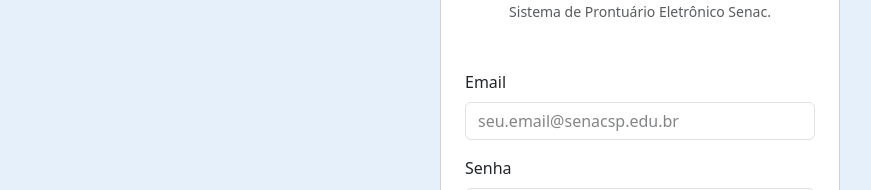
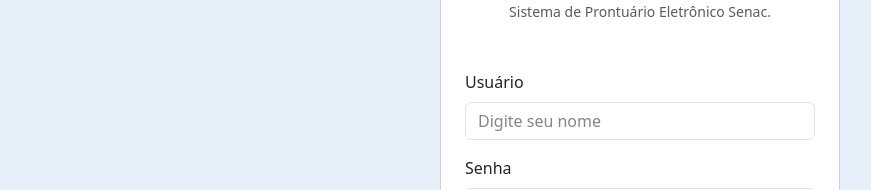
Before and after one commit to eduardoberettarod/PI-prontuario-eletronico, a React (Vite) app: page / in a window 1280 px wide. Shown: the part 285-475 px from the top of the page, without its empty margins (0-871 px from the left). Built offline with nearby package versions, Linux system fonts and the light colour scheme.

Commit message:
erros
arrumando o caminho do botao de entrar na pagina de login

```diff
--- a/package.json
+++ b/package.json
@@ -14,7 +14,7 @@
     "icons": "^1.0.0",
     "react": "^19.2.0",
     "react-dom": "^19.2.0",
-    "react-router-dom": "^7.10.1"
+    "react-router-dom": "^7.12.0"
   },
   "devDependencies": {
     "@eslint/js": "^9.39.1",
--- a/src/pages/Login/Login.jsx
+++ b/src/pages/Login/Login.jsx
@@ -1,42 +1,74 @@
-import React from 'react'
+import { useRef } from 'react'
+import { useNavigate } from 'react-router-dom'
 import './Login.css'
-import logo from '/image/logo.svg';
+import logo from '/image/logo.svg'
 
 const Login = () => {
+
+    const NomeUsuario = useRef(null)
+    const SenhaUsuario = useRef(null)
+
+    const navigate = useNavigate()
+
+    function handleSubmitLogin(e) {
+        e.preventDefault()
+
+        const usuario = NomeUsuario.current.value
+        const senha = SenhaUsuario.current.value
+
+        // teste
+        alert(`Usuário: ${usuario} | Senha: ${senha}`)
+
+        // redireciona para /index
+        navigate('/index')
+    }
+
     return (
-        <>
-            <section id='login-page-section' className='d-flex align-items-center justify-content-center' style={{ minHeight: '100vh' }}>
-
-                <img src={logo} alt="logo" className='icon-logo-login'/>
-
+        <section
+            id='login-page-section'
+            className='d-flex align-items-center justify-content-center'
+            style={{ minHeight: '100vh' }}
+        >
+            <img src={logo} alt="logo" className='icon-logo-login' />
 
             <div className='card card-login p-4'>
                 <div className='d-flex align-items-center justify-content-center flex-column py-5'>
                     <h1 className='text-center card-title fs-2'>Prontuário Eletrônico</h1>
-                        <p className='text-center card-subtitle small opacity-75'>Sistema de Prontuário Eletrônico Senac.</p>
+                    <p className='text-center card-subtitle small opacity-75'>
+                        Sistema de Prontuário Eletrônico Senac.
+                    </p>
                 </div>
 
-                    <form className='row g-3 needs-validation'>
+                <form className='row g-3' onSubmit={handleSubmitLogin}>
                     <div className='col-12'>
-                            <label className='form-label'>Email</label>
-                            <input type="text" className='form-control' placeholder='seu.email@senacsp.edu.br' />
+                        <label className='form-label'>Usuário</label>
+                        <input
+                            type="text"
+                            className='form-control'
+                            placeholder='Digite seu nome'
+                            ref={NomeUsuario}
+                        />
                     </div>
 
                     <div className='col-12'>
                         <label className='form-label'>Senha</label>
-                            <input type="password" className='form-control' placeholder='Senha' />
+                        <input
+                            type="password"
+                            className='form-control'
+                            placeholder='Senha'
+                            ref={SenhaUsuario}
+                        />
                     </div>
 
                     <div className='card-login-footer'>
                         <p>Não tem uma conta? <a href="#">Registre-se</a></p>
-                            <a href='/index' className="btn btn-primary w-100">
+                        <button type='submit' className="btn btn-primary w-100">
                             Entrar
-                            </a>
+                        </button>
                     </div>
                 </form>
             </div>
         </section>
-        </>
     )
 }
 
```
Also changed, not shown: 1 other file (tests, documents, lock files or other folders). Lines whose indentation alone changed are shown as unchanged.
